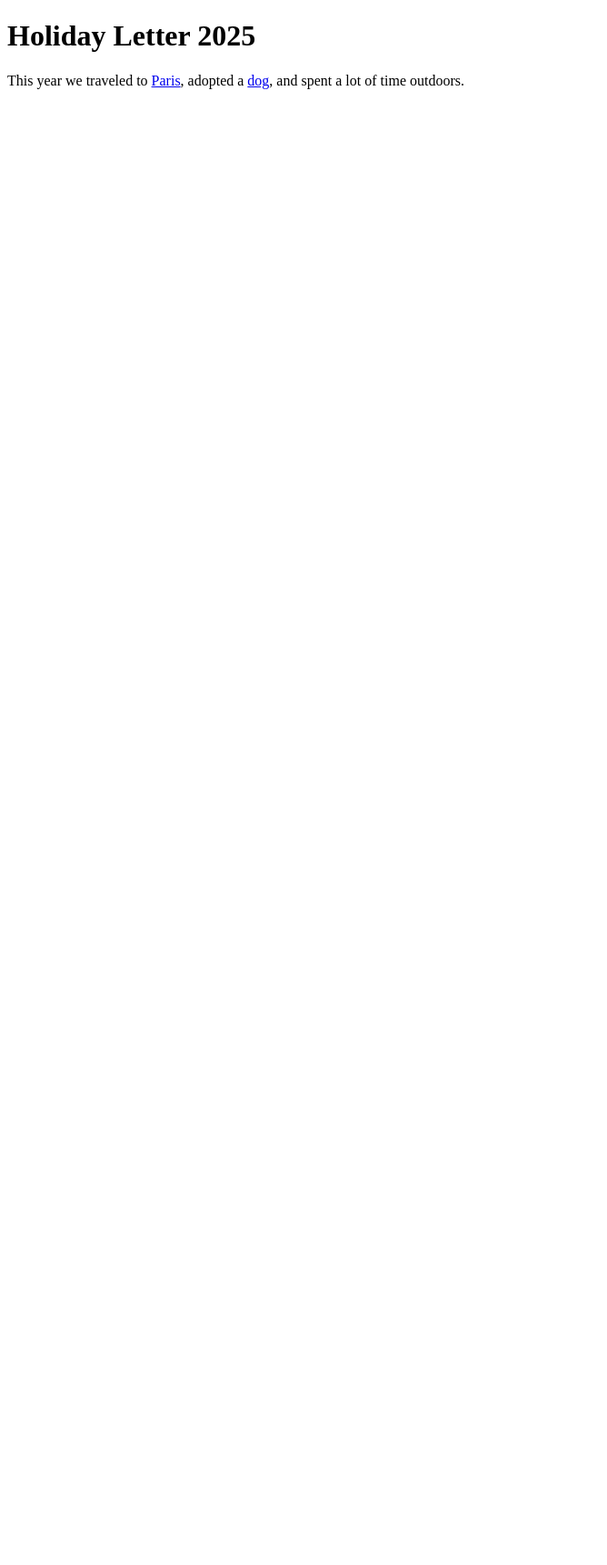
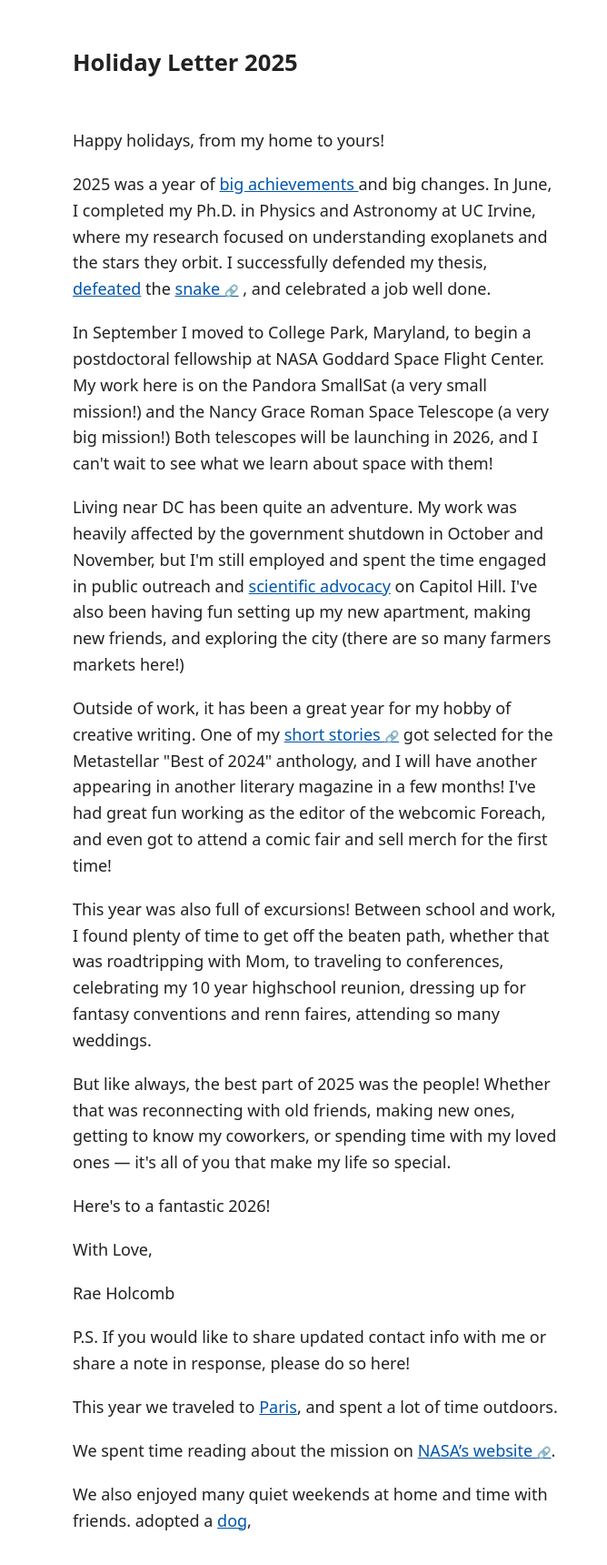
Before and after one commit to raejonah/holiday-letter, a plain HTML site: page index.html in a window 1280 px wide. Shown: the whole page at 91% size, without its empty margins (0-668 px from the left). Before the commit the page ends 800 px from the top, so only its background shows below. Drawn offline with Linux system fonts and the light colour scheme.

Commit message:
working index page

```diff
--- a/index.html
+++ b/index.html
@@ -3,28 +3,205 @@
 <head>
   <meta charset="utf-8">
   <title>Holiday Letter 2025</title>
+
+  <style>
+    body {
+      font-family: system-ui, -apple-system, BlinkMacSystemFont,
+                   "Segoe UI", Roboto, Helvetica, Arial, sans-serif;
+      font-size: 18px;
+      line-height: 1.6;
+      color: #222;
+      background: #fff;
+      margin: 0;
+      padding: 2rem;
+    }
+
+    .letter {
+      max-width: 70rem;
+      margin: 0 auto;
+      display: grid;
+      grid-template-columns: 1fr 1fr;
+      column-gap: 3rem;
+      align-items: start;
+    }
+
+    h1 {
+      grid-column: 1 / -1;
+      font-size: 1.6rem;
+      font-weight: 600;
+      margin-bottom: 2rem;
+    }
+
+    .text {
+      grid-column: 1;
+    }
+
+    .image {
+      grid-column: 2;
+      position: relative;
+    }
+
+    p {
+      margin-bottom: 1.2rem;
+    }
+
+    a {
+      color: #0055aa;
+      text-decoration: underline;
+      cursor: pointer;
+    }
+
+    a:hover {
+      text-decoration-thickness: 2px;
+    }
+
+    a.external::after {
+      content: "🔗";
+      font-size: 0.7em;
+    }
+
+
+    img {
+      display: block;
+      max-width: 100%;
+      max-height: 70vh; /* <-- new maximum height */
+      border-radius: 4px;
+      margin-top: 0; /* JS will adjust dynamically */
+      object-fit: contain; /* ensures image scales properly */
+    }
+
+
+    /* Responsive fallback for smaller screens */
+    @media (max-width: 800px) {
+      .letter {
+        grid-template-columns: 1fr;
+      }
+      .image {
+        margin-top: 2rem;
+      }
+    }
+  </style>
 </head>
+
 <body>
+  <div class="letter">
 
     <h1>Holiday Letter 2025</h1>
 
+    <div class="text">
+
+
+
+      <p>
+      Happy holidays, from my home to yours!
+      </p>
+
+      <p>
+      2025 was a year of
+      <a href="#" onclick="showImage(event, 'images25/big_achievements.jpg', this)">big achievements
+      </a>
+      and big changes. In June, I completed my Ph.D. in Physics and Astronomy at UC Irvine, where my research focused on understanding exoplanets and the stars they orbit. I successfully defended my thesis,
+      <a href="#" onclick="showImage(event, 'images25/defeat_snake.jpg', this)">defeated</a>
+      the
+      <a href="https://www.mcsweeneys.net/articles/faq-the-snake-fight-portion-of-your-thesis-defense" class="external" target="_blank" rel="noopener noreferrer">
+      snake
+      </a>
+          , and celebrated a job well done.
+      </p>
+
+      <p>
+      In September I moved to College Park, Maryland, to begin a postdoctoral fellowship at NASA Goddard Space Flight Center. My work here is on the Pandora SmallSat (a very small mission!) and the Nancy Grace Roman Space Telescope (a very big mission!) Both telescopes will be launching in 2026, and I can't wait to see what we learn about space with them!
+      </p>
+
+      <p>
+      Living near DC has been quite an adventure. My work was heavily affected by the government shutdown in October and November, but I'm still employed and spent the time engaged in public outreach and
+      <a href="#" onclick="showImage(event, 'images25/advocacy.jpeg', this)">scientific advocacy</a>
+       on Capitol Hill. I've also been having fun setting up my new apartment, making new friends, and exploring the city (there are so many farmers markets here!)
+      </p>
+
+      <p>
+      Outside of work, it has been a great year for my hobby of creative writing. One of my
+      <a href="https://www.metastellar.com/fiction/flash-fiction/death-and-the-doctor/" class="external" target="_blank" rel="noopener noreferrer">
+      short stories
+      </a>
+      got selected for the Metastellar "Best of 2024" anthology, and I will have another appearing in another literary magazine in a few months! I've had great fun working as the editor of the webcomic Foreach, and even got to attend a comic fair and sell merch for the first time!
+      </p>
+
+      <p>
+      This year was also full of excursions! Between school and work, I found plenty of time to get off the beaten path, whether that was roadtripping with Mom, to traveling to conferences, celebrating my 10 year highschool reunion, dressing up for fantasy conventions and renn faires, attending so many weddings.
+      </p>
+
+      <p>
+      But like always, the best part of 2025 was the people! Whether that was reconnecting with old friends, making new ones, getting to know my coworkers, or spending time with my loved ones — it's all of you that make my life so special.
+      </p>
+
+      <p>
+      Here's to a fantastic 2026!
+      </p>
+
+      <p>
+      With Love,
+      </p>
+      <p>
+      Rae Holcomb
+      </p>
+
+      <p>
+      P.S. If you would like to share updated contact info with me or share a note in response, please do so here!
+      </p>
+
       <p>
         This year we traveled to
-<a href="#" onclick="showImage('images/paris.jpg')">Paris</a>,
-adopted a
-<a href="#" onclick="showImage('images/dog.jpg')">dog</a>,
+        <a href="#" onclick="showImage(event, 'images/paris.jpg', this)">Paris</a>,
+
         and spent a lot of time outdoors.
       </p>
 
-<img id="photo" src="" alt="" style="max-width:100%; display:none;">
+      <p>
+      We spent time reading about the mission on
+      <a href="https://www.nasa.gov" class="external" target="_blank" rel="noopener noreferrer">
+      NASA’s website
+      </a>.
+      </p>
+
+
+      <p>
+        We also enjoyed many quiet weekends at home and time with friends. adopted a
+        <a href="#" onclick="showImage(event, 'images/dog.jpg', this)">dog</a>,
+      </p>
+    </div>
+
+    <div class="image">
+      <img id="photo" src="" alt="" style="display:none;">
+    </div>
+
+  </div>
 
   <script>
-function showImage(src) {
+    function showImage(event, src, link) {
+      event.preventDefault();
+
       const img = document.getElementById('photo');
+      const container = img.parentElement;
+
+      // Toggle off if clicking the same image
+      if (img.style.display === 'block' && img.src.endsWith(src)) {
+        img.style.display = 'none';
+        img.style.marginTop = '0';
+        return;
+      }
+
       img.src = src;
       img.style.display = 'block';
+
+      // Align vertically with the paragraph containing the clicked link
+      const paragraph = link.closest('p');
+      const textRect = paragraph.getBoundingClientRect();
+      const containerRect = container.getBoundingClientRect();
+
+      const offset = textRect.top - containerRect.top;
+      img.style.marginTop = offset + 'px';
     }
   </script>
-
 </body>
 </html>
```
Lines whose indentation alone changed are shown as unchanged.
